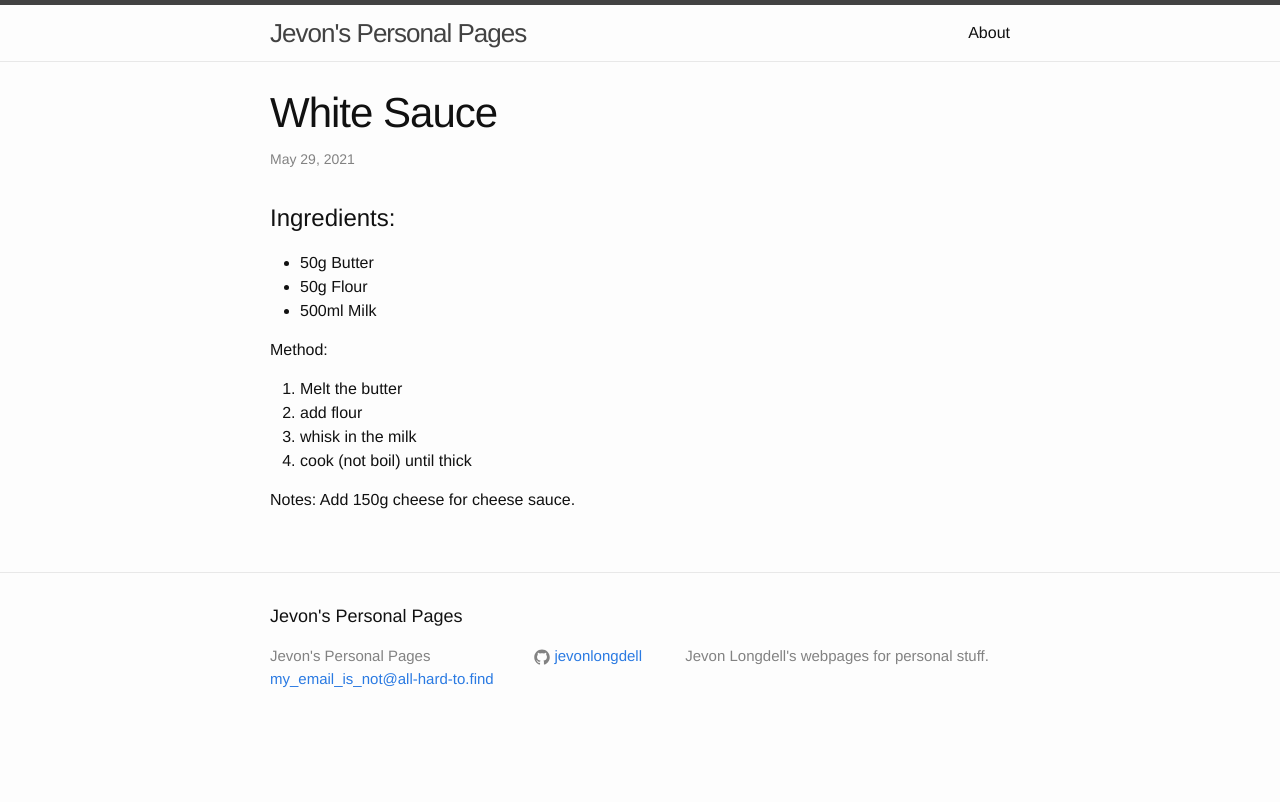
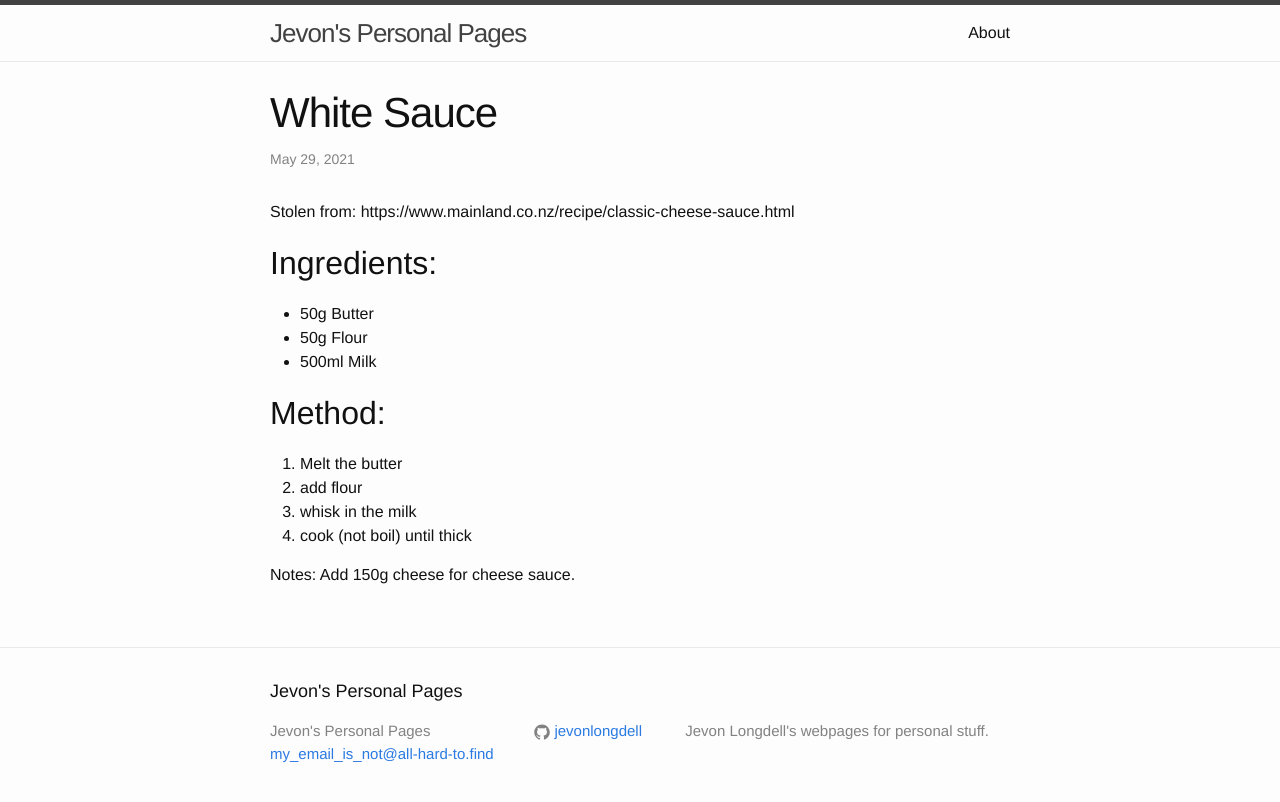
Before and after one commit to jevonlongdell/jevonlongdell.github.io, a Jekyll site: the page built from _posts/2021-05-29-white-sauce.markdown, in a window 1280 px wide. Shown: the top 802 px of the page. Built offline with Jekyll 4.4.1, drawn with Linux system fonts in a browser that asks for light colours.

Commit message:
added URL

```diff
--- a/_posts/2021-05-29-white-sauce.markdown
+++ b/_posts/2021-05-29-white-sauce.markdown
@@ -5,13 +5,15 @@ date:   2021-05-29
 categories: cooking
 ---
 
-# Ingredients:
+Stolen from: https://www.mainland.co.nz/recipe/classic-cheese-sauce.html
+
+## Ingredients:
 
 * 50g Butter
 * 50g Flour
 * 500ml Milk
 
-Method:
+## Method:
 
 1. Melt the butter
 2. add flour
```
